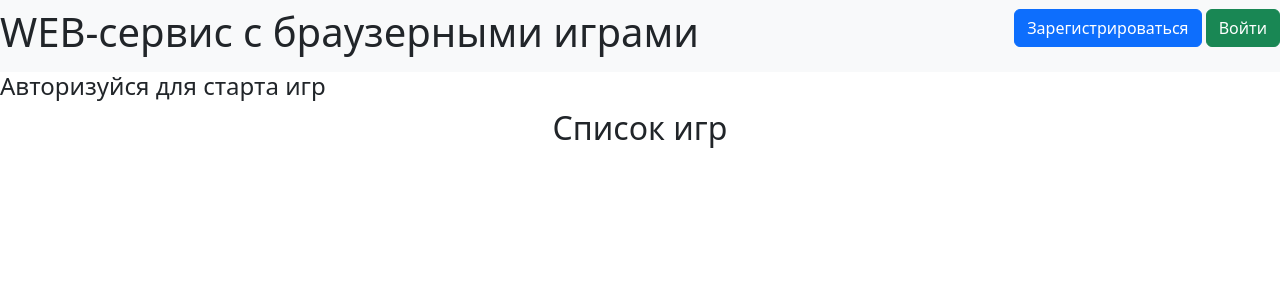
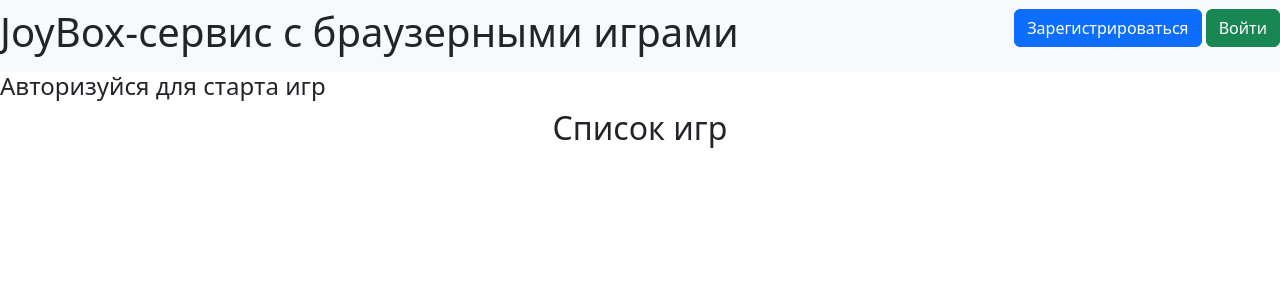
Before and after one commit to FDA-2011/site2, a Flask app: page / in a window 1280 px wide. Shown: the top 300 px of the page. Run offline with Flask 3, Linux system fonts and the light colour scheme.

Commit message:
Update base.html

```diff
--- a/templates/base.html
+++ b/templates/base.html
@@ -13,7 +13,7 @@
 <body>
 <header>
     <nav class="navbar navbar-light bg-light">
-        <h1>WEB-сервис с браузерными играми</h1>
+        <h1>JoyBox-сервис с браузерными играми</h1>
         {% if current_user.is_authenticated %}
         <a class="navbar-brand" href="/logout">{{ current_user.name }} {{ current_user.surname }}</a>
         {% else %}
```
